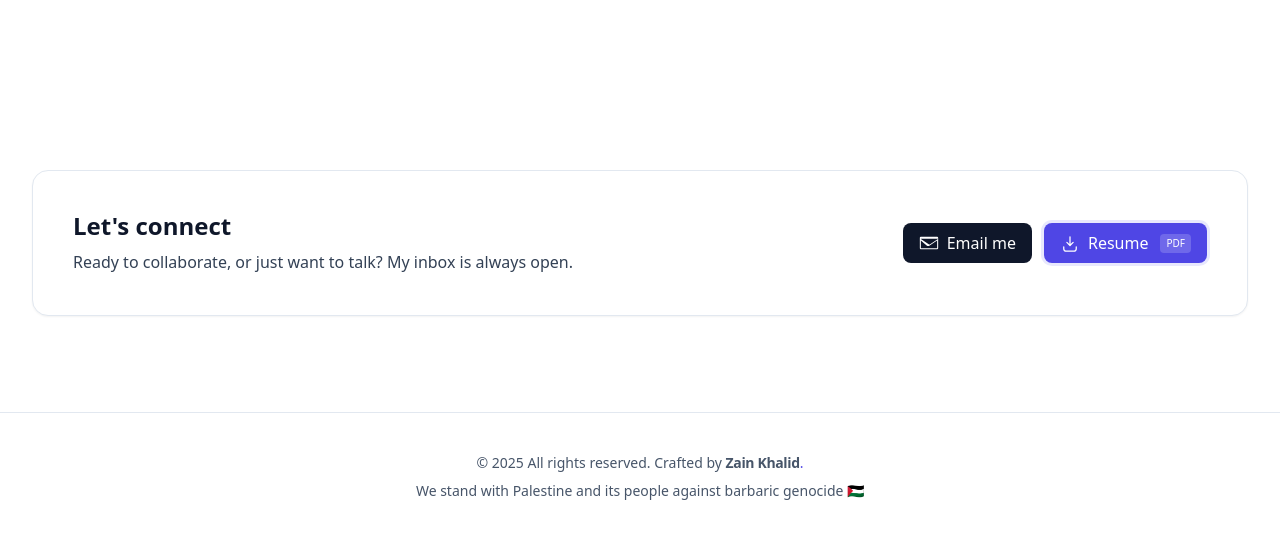
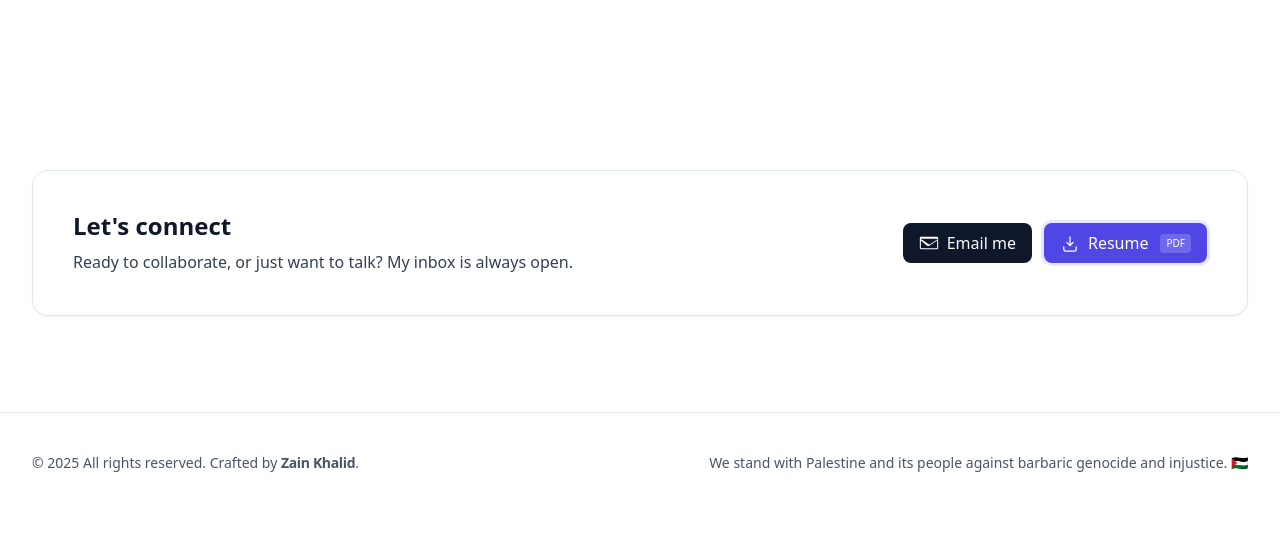
Before and after one commit to zainkhalid08/portfolio, a plain HTML site: page index.html in a window 1280 px wide. Shown: the part 4563-5102 px from the top of the page. After the commit the page ends 5076 px from the top, so only its background shows below. Drawn offline with nearby package versions, Linux system fonts and the light colour scheme.

Commit message:
Alignment of footer, refactored.

```diff
--- a/index.html
+++ b/index.html
@@ -389,11 +389,9 @@
     <!-- Footer / Social -->
     <footer id="contact" class="border-t border-slate-200 dark:border-slate-800">
       <div class="mx-auto max-w-7xl px-4 sm:px-6 lg:px-8 py-10">
-        <div class="flex items-center justify-center">
-          <p class="text-sm text-slate-600 dark:text-slate-300 text-center">© <span id="year"></span> All rights reserved. Crafted by <span class="font-semibold tracking-tight">Zain Khalid</span><span class="text-brand-600 dark:text-brand-400">.</span></p>
-        </div>
-        <div class="mt-2 flex items-center justify-center">
-          <p class="text-sm text-slate-600 dark:text-slate-300 text-center">We stand with Palestine and its people against barbaric genocide <span role="img" aria-label="Palestine flag">🇵🇸</span></p>
+        <div class="flex flex-col sm:flex-row sm:items-center sm:justify-between gap-2">
+          <p class="text-sm text-slate-600 dark:text-slate-300 text-left">© <span id="year"></span> All rights reserved. Crafted by <span class="font-semibold tracking-tight">Zain Khalid</span><span class="text-brand-600 dark:text-brand-400">.</span></p>
+          <p class="text-sm text-slate-600 dark:text-slate-300 text-right">We stand with Palestine and its people against barbaric genocide and injustice. <span role="img" aria-label="Palestine flag">🇵🇸</span></p>
         </div>
       </div>
 
```
